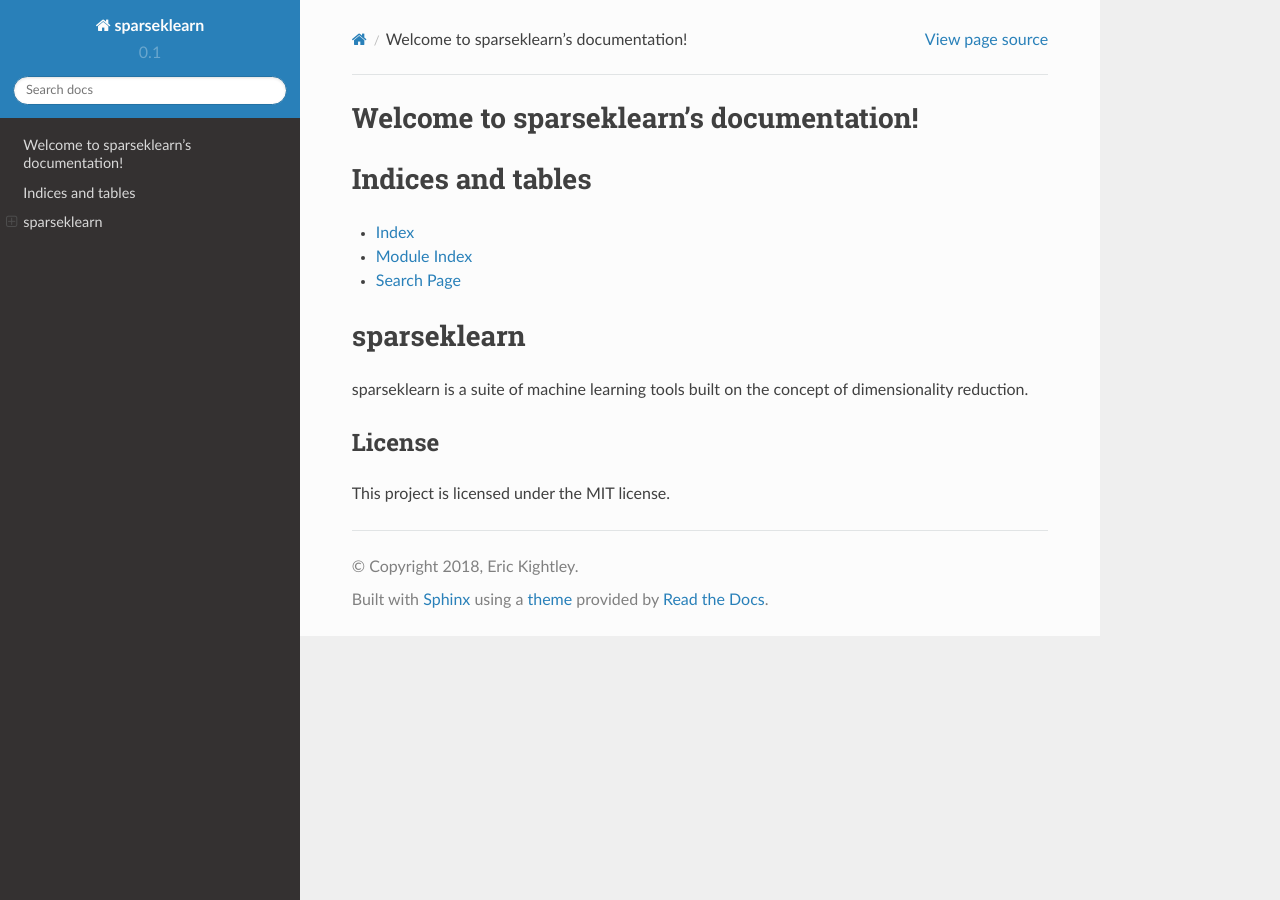
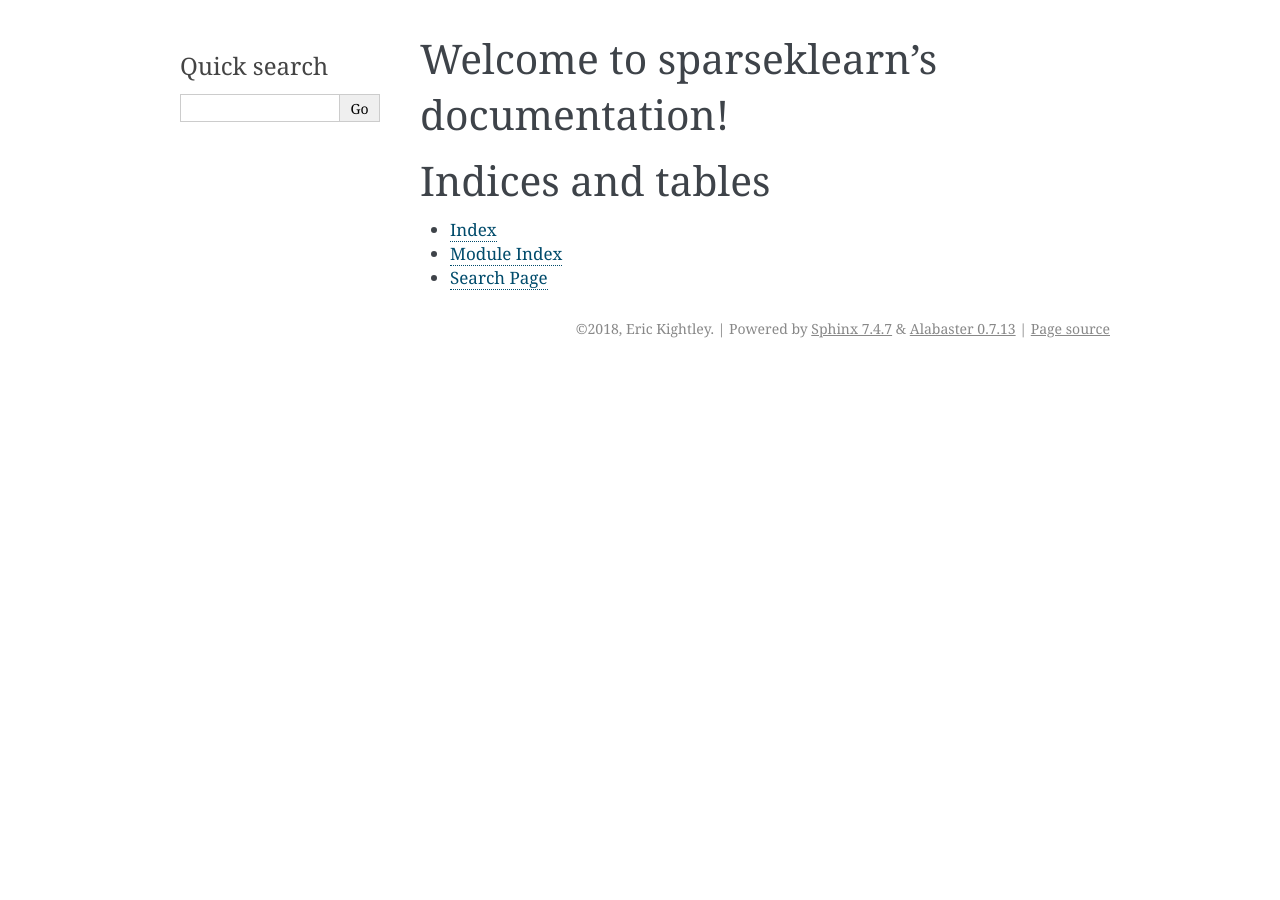
Before and after one commit to EricKightley/sparseklearn, a Sphinx documentation site: the page built from docs/index.rst, in a window 1280 px wide. Built offline with Sphinx 7.4.7, drawn with Linux system fonts in a browser that asks for light colours.

Commit message:
docs, obviously

```diff
--- a/docs/conf.py
+++ b/docs/conf.py
@@ -2,7 +2,7 @@
 # -*- coding: utf-8 -*-
 #
 # sparseklearn documentation build configuration file, created by
-# sphinx-quickstart on Sun Nov 12 09:13:26 2017.
+# sphinx-quickstart on Wed Jan 24 17:11:18 2018.
 #
 # This file is execfile()d with the current directory set to its
 # containing dir.
@@ -19,7 +19,6 @@
 #
 import os
 import sys
-#sys.path.insert(0, os.path.abspath('.'))
 sys.path.insert(0, os.path.abspath('../sparseklearn/'))
 
 
@@ -32,13 +31,10 @@
 # Add any Sphinx extension module names here, as strings. They can be
 # extensions coming with Sphinx (named 'sphinx.ext.*') or your custom
 # ones.
-extensions = ['sphinx.ext.mathjax',
-    'sphinx.ext.githubpages',
-    'sphinx.ext.autodoc',
-    'sphinx.ext.autosummary',
+extensions = ['sphinx.ext.autodoc',
+    'sphinx.ext.mathjax',
+    'sphinx.ext.viewcode',
     'sphinx.ext.napoleon']
-    #'sphinxcontrib.napoleon']
-    #'numpydoc']
 
 # Add any paths that contain templates here, relative to this directory.
 templates_path = ['_templates']
@@ -90,8 +86,7 @@
 # The theme to use for HTML and HTML Help pages.  See the documentation for
 # a list of builtin themes.
 #
-#html_theme = 'classic'
-html_theme = 'sphinx_rtd_theme'
+html_theme = 'alabaster'
 
 # Theme options are theme-specific and customize the look and feel of a theme
 # further.  For a list of options available for each theme, see the
--- a/docs/index.rst
+++ b/docs/index.rst
@@ -11,21 +11,10 @@
    :caption: Contents:
 
 
+
 Indices and tables
 ==================
 
 * :ref:`genindex`
 * :ref:`modindex`
 * :ref:`search`
-
-
-sparseklearn
-=============
-
-sparseklearn is a suite of machine learning tools built on the concept of
-dimensionality reduction.
-
-License
--------
-
-This project is licensed under the MIT license.
```
Also changed, not shown: other parts of docs/index.rst (+1 -1 lines), 11 other files.
